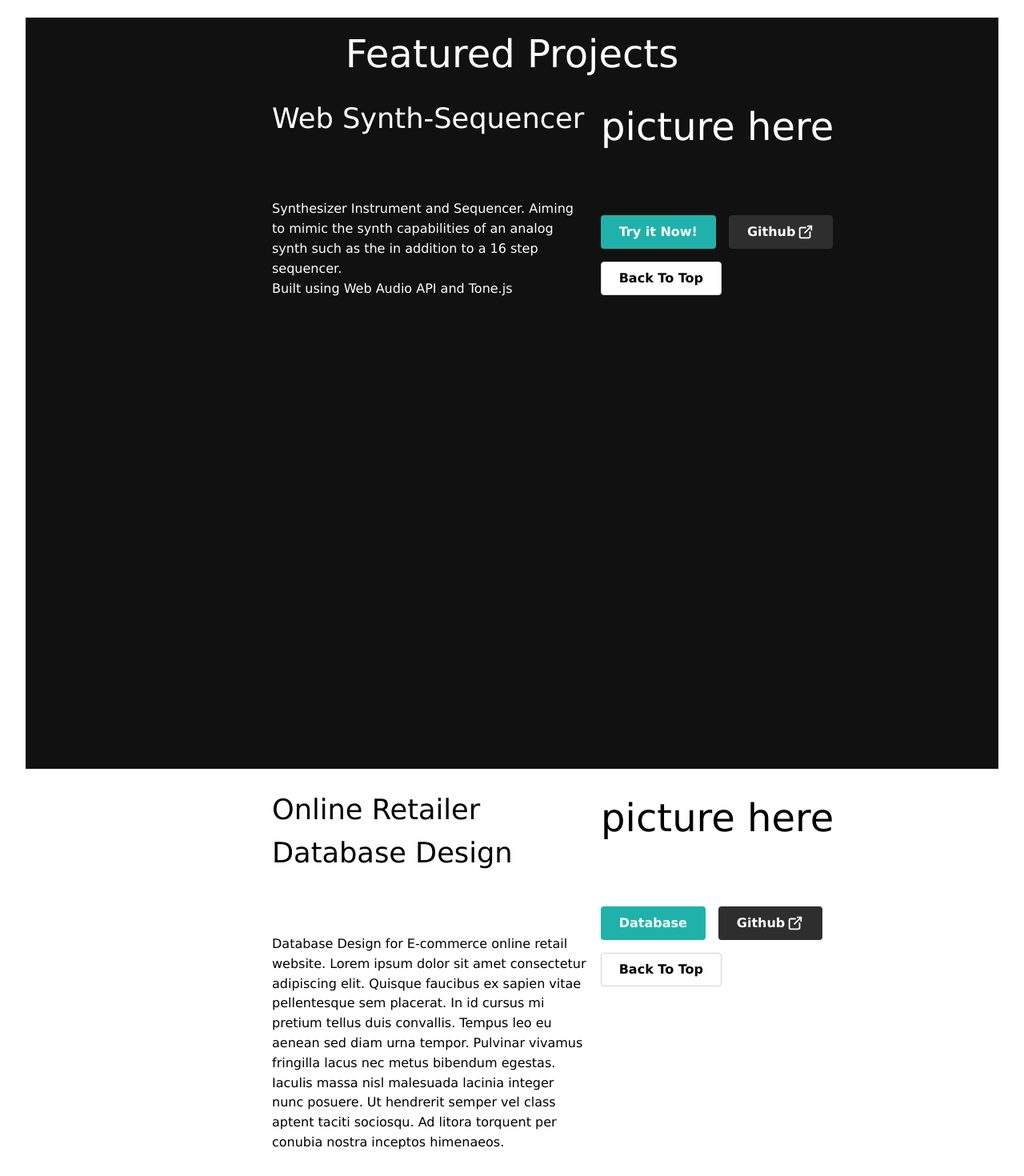
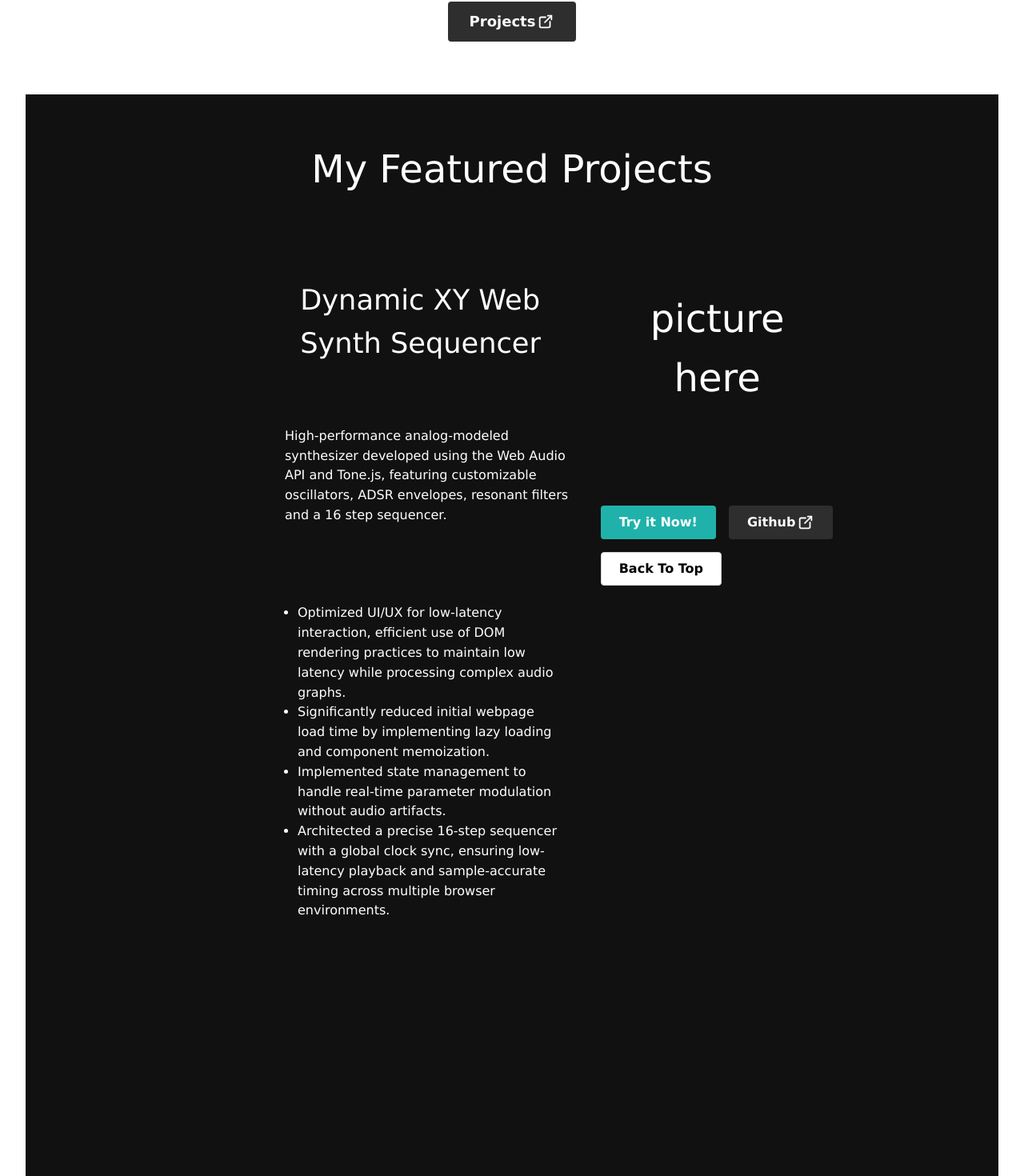
Before and after one commit to nyseer1/my-website, a Next.js app: page / in a window 1280 px wide. Shown: the part 719-2189 px from the top of the page at 80% size. Built offline with nearby package versions, Linux system fonts and the light colour scheme.

Commit message:
first attempt at live recording, updated project links, better padding and sizing for mobile views

```diff
--- a/app/globals.css
+++ b/app/globals.css
@@ -2,12 +2,19 @@
 
 h1 {
   font-size: 3em;
+  padding: 1em;
   /* Example font size (adjust as needed) */
   text-align: center;
 }
 
 h2 {
   font-size: 2.2em;
+  padding: 1em;
+  /* Example font size (adjust as needed) */
+}
+
+h3 {
+  padding: 1em;
   /* Example font size (adjust as needed) */
 }
 
@@ -17,6 +24,7 @@ html {
 
 p {
   font-size: 1em;
+  padding: 1em;
   /* Example font size (adjust as needed) */
 
 }
@@ -45,5 +53,4 @@ h4 {
 #contact-section {
   background-color: white;
   color: black;
-
 }
--- a/app/page.tsx
+++ b/app/page.tsx
@@ -72,24 +72,36 @@ export default function HomePage() {
 					<Grid>
 						<GridCol span={{ base: 10, md: 3, lg: 3 }} />
 
-						<GridCol span={{ base: 10, md: 6, lg: 6 }}>
-							<h1>Featured Projects</h1>
+						<GridCol span={{ base: 12, md: 6, lg: 6 }}>
+							<h1>My Featured Projects</h1>
 						</GridCol>
 
 						<GridCol span={{ base: 10, md: 3, lg: 3 }} />
 						<GridCol span={{ base: 10, md: 3, lg: 3 }} />
 
 						<GridCol span={{ base: 12, md: 4, lg: 4 }}>
-							<h2>Web Synth-Sequencer</h2>
+							<h2>Dynamic XY Web Synth Sequencer</h2>
+							<br />
+							<h3>High-performance analog-modeled synthesizer developed using the Web Audio API and Tone.js, featuring customizable oscillators, ADSR envelopes, resonant filters and a 16 step sequencer.</h3>
 							<br />
 							<br />
+							<ul className="list-disc p-8">
+								<li>Optimized UI/UX for low-latency interaction, efficient use of  DOM rendering practices to maintain low latency  while processing complex audio graphs.</li>
+								<li>Significantly reduced initial webpage load time by implementing lazy loading and component memoization.</li>
+								<li>Implemented state management to handle real-time parameter modulation without audio artifacts.</li>
+								<li>Architected a precise 16-step sequencer with a global clock sync, ensuring low-latency playback and sample-accurate timing across multiple browser environments.</li>
+							</ul>
+
 							<br />
-							<p>
-								Synthesizer Instrument and Sequencer. Aiming to mimic the synth capabilities of an analog synth such as the 	 in addition to a 16 step sequencer.
-								<br />Built using Web Audio API and Tone.js
+							<br />
 
 
-							</p>
+
+
+
+
+
+
 						</GridCol>
 						<GridCol span={{ base: 12, md: 3, lg: 3 }}>
 							<h1>picture here</h1>
@@ -173,6 +185,7 @@ export default function HomePage() {
 								posuere. Ut hendrerit semper vel class aptent taciti sociosqu.
 								Ad litora torquent per conubia nostra inceptos himenaeos.
 							</p>
+
 						</GridCol>
 						<GridCol span={{ base: 12, md: 3, lg: 3 }}>
 							<h1>picture here</h1>
--- a/app/synth/SynthContainer.tsx
+++ b/app/synth/SynthContainer.tsx
@@ -12,7 +12,7 @@ export function SynthContainer() {
   const [showSynth, setShowSynth] = useState(false);
 
   // We store the INDEX (0-3) in state
-  const [osc1wave, setosc1wave] = useState(0);
+  // const [osc1wave, setosc1wave] = useState(0);
 
 
 
@@ -35,15 +35,17 @@ export function SynthContainer() {
   const synth = useRef<Tone.Synth | null>(null);
   const filter = useRef<Tone.Filter | null>(null);
   const filterEnv = useRef<Tone.FrequencyEnvelope | null>(null);
+  const seq = useRef<Tone.Sequence | null>(null);
 
   const [isRecording, setisRecording] = useState(false);
 
+  //store sequencer notes in array, (can be a string of the note and cutoff, or null)
+  // defines object parameters, reference the array and fill it with nulls to default. null means no note
+  const seqData = useRef<({ note: string | null, cutoff: number, type: string } | null)[]>(
+    new Array(16).fill(null)
+  );
 
-
-
-
-
-  //synchronize components (this page) with external system (web audio api)
+  //synchronize components (this page) with external system (web audio api). tells react render this once on page load and never again. better performance
   useEffect(() => {
     //THIS section ONLY runs when component mounts(page first load)-----------------------
     //create a synth and connect it to the main output (your speakers)
@@ -67,27 +69,60 @@ export function SynthContainer() {
 
     filterEnv.current.connect(filter.current.frequency);
 
+    seq.current = new Tone.Sequence((time, step) => {
+      const data = seqData.current[step];
+      if (data && data.note && filterEnv.current) {
+
+        //UPDATE ENVELOPES
+        switch (data.type) {
+
+          case 'D': //only on pointer down
+            synth.current?.triggerAttack(data.note, time);
+            filterEnv.current.triggerAttack(time);
+            break;
+          case 'U': //only on pointer up
+            synth.current?.triggerRelease("+0.1"); //release synth, arg is how many seconds
+            filterEnv.current?.triggerRelease();
+        }
+
+        //on any pointer event
+        //UPDATE X AND Y
+        filterEnv.current.baseFrequency = data.cutoff;
+        synth.current?.frequency.rampTo(data.note, 0.01); //2nd arg is porta in seconds
+
+
+      } //step indexes
+    }, [0, 1, 2, 3, 4, 5, 6, 7, 8, 9, 10, 11, 12, 13, 14, 15]).start(0); //start seq 0
+
+    //config the transport (like a player)
+    Tone.getTransport().loop = true;
+    Tone.getTransport().loopEnd = "1m";
 
     return () => {
       //-----THIS section ONLY runs when the component is destroyed----------------------
 
-      //prevents memory leaks
+      //destroys all synth components to prevent memory leaks
       synth.current?.dispose();
       filter.current?.dispose();
       filterEnv.current?.dispose();
+      Tone.getTransport().stop(); //TODO might not need check later
+
     };
+
   }, []);
 
 
   //* EVENT HANDLERS-------------------------------------------------------------------------------------------------------------------------------------------------------------------------------------------------------------------------------
 
-  //TODO pointer up/down, filter y, just set the waveforms one by one with a string and switch cases
+  //TODO set the waveforms one by one with a string and switch cases, ALSO OTHER PARAMETERS
 
   async function handleStartAudio() { //async function means run this function asynchronously so other code can be executed during loading
 
     try {
       // wait for audio context to start before playing audio
       await Tone.start(); //await says wait here until this calculation is done
+      Tone.getTransport().start(); //start transport(player)
+
     } catch (error) {
       // only runs in the browser where the window object and AudioContext are available
       console.error("web audio api not supported !!! :(", error);
@@ -127,9 +162,16 @@ export function SynthContainer() {
     //update position (might not be necessary)
     setPosition({ x, y });
 
-    //update sequencer if recording, else stop here
+    //*RECORDING MODE - (if not recording stop here) ---------
     if (!isRecording) return;
     //get note, quantize it to the nearest time, change value at array[time]
+    const transport = Tone.getTransport();
+    const step = Math.floor(transport.progress * 16); //round to nearest step (there are 16 steps )
+    seqData.current[step] = {
+      note: "" + freq,
+      cutoff: cutoff,
+      type: 'M'
+    };
 
 
   };
@@ -149,8 +191,6 @@ export function SynthContainer() {
     const index = Math.floor(x * (SCALE_NOTES.length - 1));
     const freq = Tone.Frequency(SCALE_NOTES[index]).toFrequency();
 
-
-
     //filter
     const cutoff = 20 * Math.pow(11000 / 40, y); // Formula: min * (max/min)^exponent
     const filterattack = 0.01;
@@ -167,9 +207,19 @@ export function SynthContainer() {
     //update position (might not be necessary)
     setPosition({ x, y });
 
-    //update sequencer if recording, else stop here
+    //*RECORDING MODE - (if not recording stop here) ---------
     if (!isRecording) return;
     //get note, quantize it to the nearest time, change value at array[time]
+    const transport = Tone.getTransport();
+    const step = Math.floor(transport.progress * 16); //round to nearest step (there are 16 steps )
+    seqData.current[step] = {
+      note: "" + freq,
+      cutoff: cutoff,
+      type: 'D'
+    };
+
+
+
   };
 
 
@@ -181,6 +231,18 @@ export function SynthContainer() {
 
     synth.current?.triggerRelease(rstring); //release synth
     filterEnv.current?.triggerRelease();
+
+    const step = Math.floor(Tone.getTransport().progress * 16); //round to nearest step (there are 16 steps )
+
+    //*RECORDING MODE - (if not recording stop here) ---------
+    if (!isRecording) return;
+
+    //record release
+    seqData.current[step] = {
+      note: null,
+      cutoff: cutoff,
+      type: 'U'
+    };
 
   };
 
@@ -246,8 +308,6 @@ export function SynthContainer() {
         <Button
           onPointerDown={async (e) => {
             handleStartAudio(); //handles asynchronous api call to web audio api
-            // start audio context (must be from a user gesture to start web audio api)
-            await Tone.start();
           }}
         >
           Start Synth
--- a/app/synth/page.tsx
+++ b/app/synth/page.tsx
@@ -43,8 +43,10 @@ export default function SynthPage() {
 
           <GridCol span={{ base: 12, md: 4, lg: 4 }} />
           <GridCol span={{ base: 12, md: 4, lg: 4 }}>
-            <h3>description</h3>
-            {/* <Typography>`${rows}`</Typography> */}
+            <p>Touch the pad to play notes!<br />
+              Pitch is controlled by your finger's X position and filter cutoff by the y position.
+            </p>
+
           </GridCol>
           <GridCol span={{ base: 12, md: 4, lg: 4 }} />
 
--- a/components/HeaderSimple.tsx
+++ b/components/HeaderSimple.tsx
@@ -77,7 +77,7 @@ export function HeaderSimple() {
             </div>
             {/* groups the logo and buttons together, they each need their own group to justify in different variations */}
             <Group gap={5} justify="space-around">
-              <Group gap={5} visibleFrom="xs" justify="flex-start">
+              <Group gap={5} justify="flex-start">
                 <MantineProvider theme={theme}>
                   <Button
                     variant="transparent"
@@ -110,7 +110,7 @@ export function HeaderSimple() {
                     opened={opened}
                     onClick={toggle}
                     hiddenFrom="lg"
-                    size="sm"
+                    size="lg"
                     aria-label="Toggle navigation"
                   />
                 </Menu.Target>
@@ -123,11 +123,11 @@ export function HeaderSimple() {
 
                   <Menu.Label>Projects</Menu.Label>
                   <Menu.Item leftSection={<IconArrowsLeftRight size={14} />}>
-                    Synth
+                    <a href="/synth"  >Synth</a>
                   </Menu.Item>
-                  <Menu.Item leftSection={<IconPhoto size={14} />}>
+                  {/* <Menu.Item leftSection={<IconPhoto size={14} />}>
                     Database
-                  </Menu.Item>
+                  </Menu.Item> */}
                 </Menu.Dropdown>
               </Menu>
             </Group>
```
